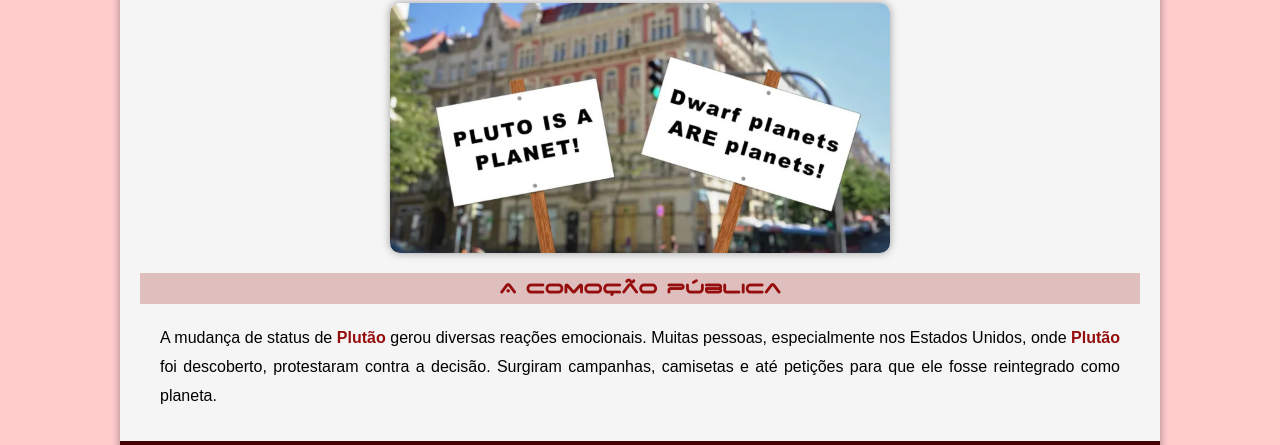
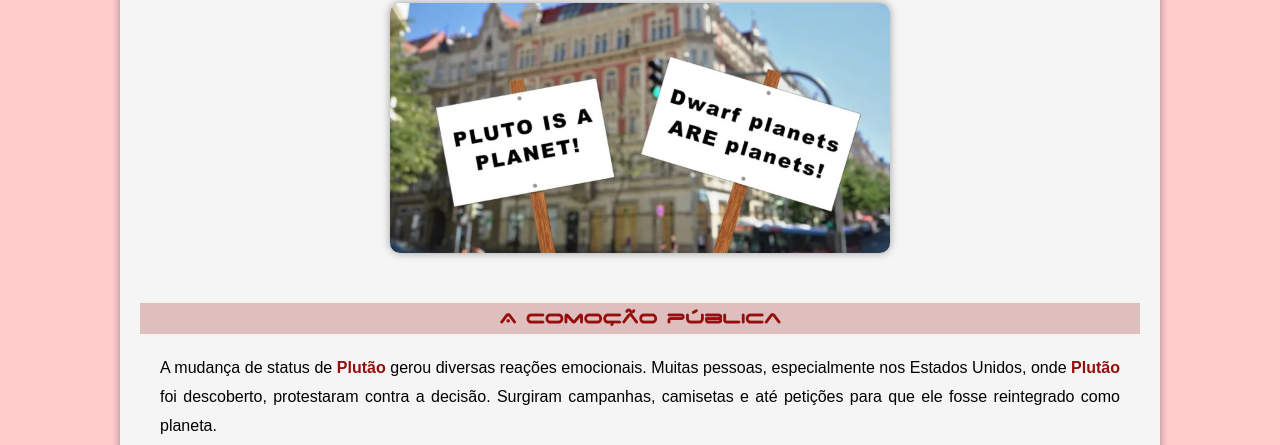
Before and after one commit to leohsramos/projeto-plutao, a plain HTML site: page index.html in a window 1280 px wide. Shown: the part 2172-2617 px from the top of the page. Drawn offline with Linux system fonts and the light colour scheme.

Commit message:
Add files via upload

```diff
--- a/estilo/style.css
+++ b/estilo/style.css
@@ -118,6 +118,10 @@ main h2{
     text-align: center;
 }
 
+main h2.comocao{
+    margin-top: 50px;
+}
+
 main p{
     font-family: var(--font-padrao);
     padding: 20px;
@@ -179,6 +183,7 @@ div.video > iframe{
     top: 5%;
     left: 5%;
     width: 90%;
+    max-width: 100%;
     height: 90%;
     border-radius: 10px;
 }
@@ -208,7 +213,6 @@ aside > ul{list-style-type: '\2714\0020';
 footer{
     background-color: black;
     padding: 10px;
-    bottom: 100px;
 }
 
 footer > p{
--- a/index.html
+++ b/index.html
@@ -49,7 +49,7 @@
             </ol>
             <p><strong>Plutão</strong> não cumpria o terceiro requisito, pois sua órbita é compartilhada com outros objetos do <a href="https://science.nasa.gov/solar-system/kuiper-belt/" target="_blank">Cinturão de Kuiper</a>. Assim, foi reclassificado como planeta anão, o que gerou diversas discussões.</p>
             <img class="pequena" src="imagens/placas.png" alt="Placas de comoção, ilustração">
-            <h2>A comoção pública</h2>
+            <h2 class="comocao">A comoção pública</h2>
             <p>A mudança de status de <strong>Plutão</strong> gerou diversas reações emocionais. Muitas pessoas, especialmente nos Estados Unidos, onde <strong>Plutão</strong> foi descoberto, protestaram contra a decisão. Surgiram campanhas, camisetas e até petições para que ele fosse reintegrado como planeta.</p>
 
             <div id="planetas" class="video">
```
